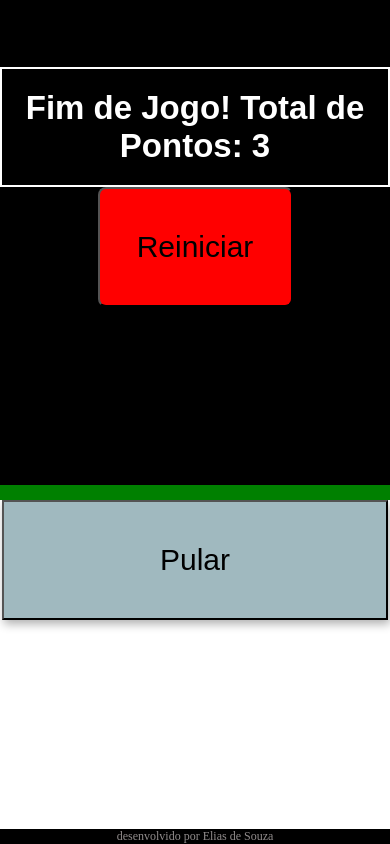
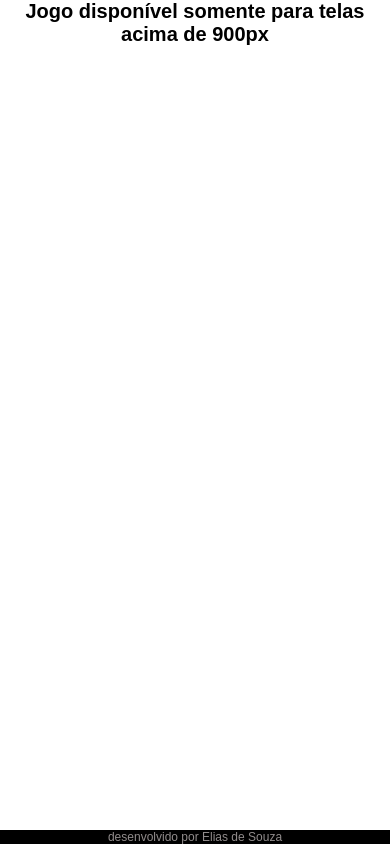
Before and after one commit to eliassouza93/jogo-mario, a plain HTML site: page index.html in a window 390 px wide. Drawn offline with Linux system fonts and the light colour scheme.

Commit message:
'atualizandomario'

```diff
--- a/index.html
+++ b/index.html
@@ -10,6 +10,7 @@
 </head>
 
 <body>
+    <h1 class="aparece">Jogo disponível somente para telas acima de 900px</h1>
     <div class="game-board">
         <div>
             <h2>Pontos</h2>
@@ -19,7 +20,7 @@
         <img src="./img/mario.gif" class="mario">
         <img src="./img/pipe.png" class="pipe">
         <h1 class="msg"></h1>
-        <div class="pai-restart">
+        <div class="pai-pular">
             <button class="restart">Reiniciar</button>
         </div>
     </div>
--- a/style.css
+++ b/style.css
@@ -2,6 +2,11 @@
     margin: 0;
     padding: 0;
     box-sizing: border-box;
+    font-family:  sans-serif;
+}
+.aparece{
+    display: none;
+
 }
 
 .clouds {
@@ -105,7 +110,8 @@
     font-size: 35px;
 
 }
-.pai-pular{
+
+.pai-pular {
     width: 100%;
     display: flex;
     justify-content: center;
@@ -122,16 +128,19 @@
     background-color: rgba(53, 106, 119, 0.466);
     box-shadow: 2px 4px 9px rgba(0, 0, 0, 0.315);
 }
-.pular:active{
+
+.pular:active {
     background-color: rgb(53, 106, 119);
     color: rgb(255, 255, 255);
 }
-.pai-restart{
+
+.pai-restart {
     display: flex;
     justify-content: center;
 
 }
-.restart{
+
+.restart {
     width: 50%;
     height: 120px;
     font-size: 30px;
@@ -139,3 +148,15 @@
     background-color: red;
     border-radius: 8px;
 }
+
+@media screen and (max-width: 900px) {
+    .game-board, .pular{
+        display: none;
+    }
+    .aparece{
+        display: block;
+        font-size: 20px;
+        text-align: center;
+    }
+
+}
```
